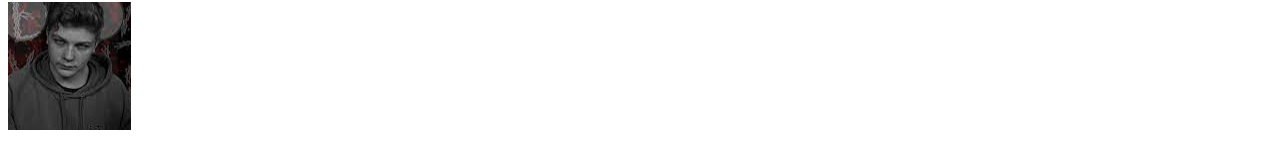
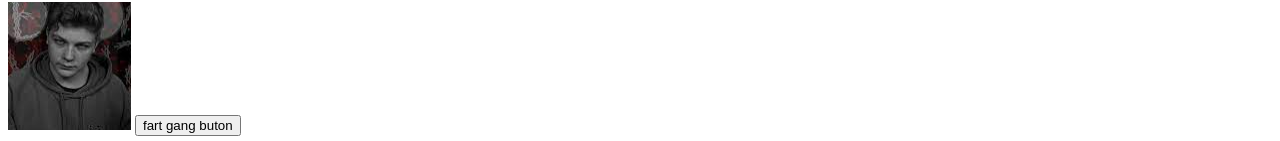
Before and after one commit to jdiofhaso/jaropee, a plain HTML site: page index.html in a window 1280 px wide. Shown: the part 721-862 px from the top of the page. Drawn offline with Linux system fonts and the light colour scheme.

Commit message:
Update index.html

```diff
--- a/index.html
+++ b/index.html
@@ -20,5 +20,6 @@
     <h6>or equivalents</h6>
     <h1>Kid Named Finger</h1>
     <img src='Screenshot 2023-09-08 10.37.56 AM.png'>
+    <button>fart gang buton</button>
 </body>
 </html>
```
